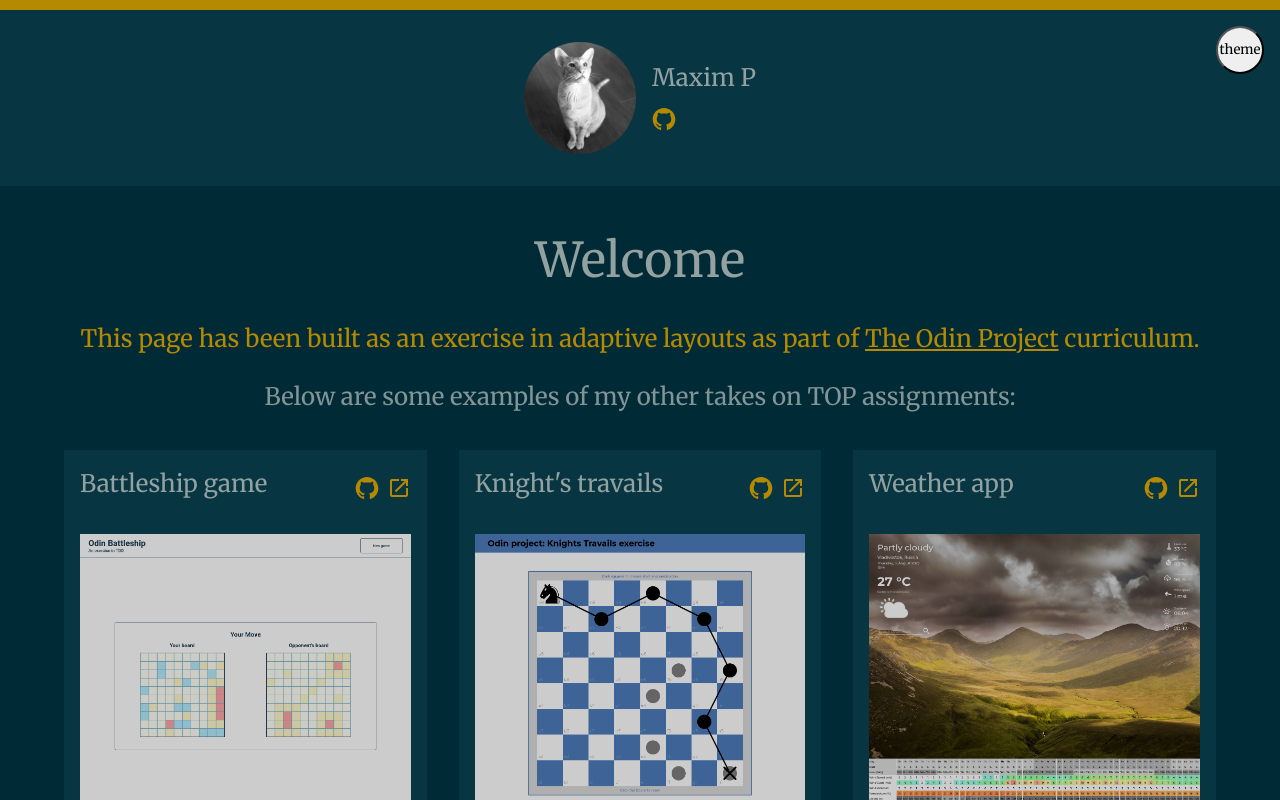
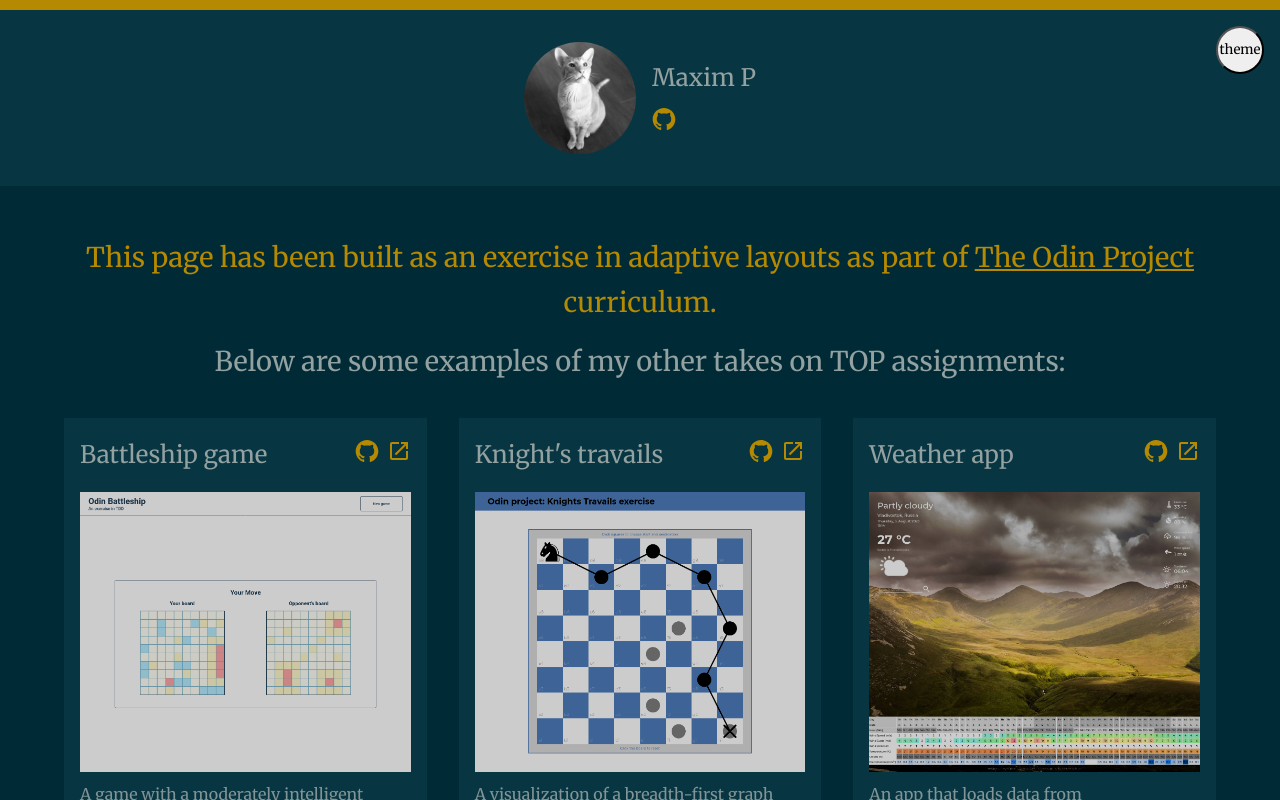
Before and after one commit to MrBlunderovich/odin-portfolio-page, a React (Vite) app: page / in a window 1280 px wide. Shown: the top 800 px of the page. Built offline with nearby package versions, Linux system fonts and the light colour scheme.

Commit message:
remove Welcome header

```diff
--- a/src/App.css
+++ b/src/App.css
@@ -128,15 +128,9 @@ a:focus {
   padding-inline: 2rem;
 
   & h1 {
-    font-size: 3rem;
-    color: var(--text-emphasized);
-    margin-top: 2rem;
-    margin-bottom: 1rem;
-  }
-
-  & h2 {
+    margin-top: 3rem;
     color: var(--accent);
-    font-size: 1.5rem;
+    font-size: 1.7rem;
     max-width: 80ch;
     text-align: center;
     line-height: 1.5;
@@ -147,9 +141,11 @@ a:focus {
     }
   }
 
-  & h3 {
-    font-size: 1.5rem;
+  & h2 {
+    font-size: 1.7rem;
     margin-bottom: 2rem;
+    text-align: center;
+    color: var(--text-emphasized);
   }
 }
 
--- a/src/App.jsx
+++ b/src/App.jsx
@@ -36,13 +36,12 @@ export default function App() {
         </div>
       </header>
       <main className="content">
-        <h1 className="title">Welcome</h1>
-        <h2 className="decsription">
+        <h1 className="decsription">
           This page has been built as an exercise in adaptive layouts as part of{" "}
           <a href="https://www.theodinproject.com/">The Odin Project</a>{" "}
           curriculum.
-        </h2>
-        <h3>Below are some examples of my other takes on TOP assignments:</h3>
+        </h1>
+        <h2>Below are some examples of my other takes on TOP assignments:</h2>
 
         <section className="content-container">
           <div className="grid-container">
--- a/src/components/Card/Card.jsx
+++ b/src/components/Card/Card.jsx
@@ -15,7 +15,7 @@ export default function Card({ children }) {
   return (
     <article className={styles.card}>
       <div className={`${styles["heading-container"]}`}>
-        <h2>{title}</h2>
+        <h3>{title}</h3>
         <a href={source} aria-label="github source code">
           <GitHubIcon className={styles.icon} />
         </a>
--- a/src/components/Card/Card.module.css
+++ b/src/components/Card/Card.module.css
@@ -10,9 +10,10 @@
   gap: 0.5rem;
   margin-bottom: 1rem;
 
-  & h2 {
+  & h3 {
     color: var(--text-emphasized);
     margin-right: auto;
+    font-size: 1.5rem;
   }
 
   & a {
```
